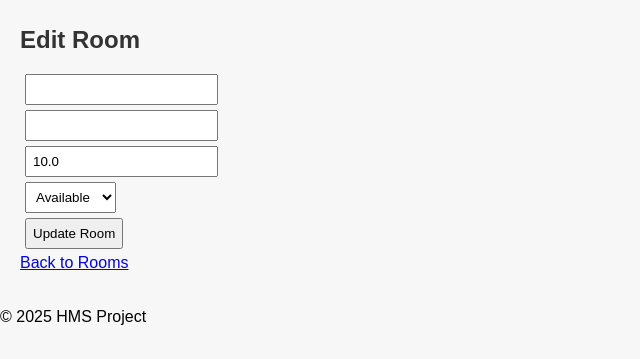
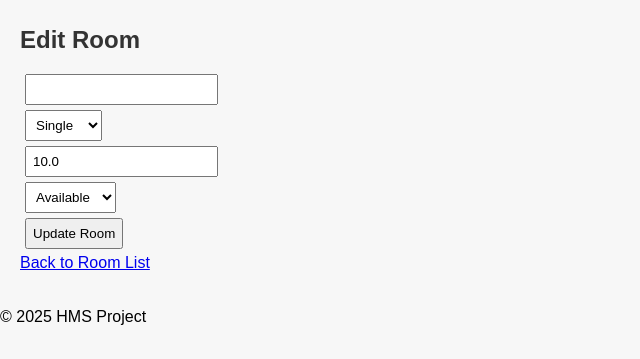
Before and after one commit to AshlyMaria98/hotel-management-system, a Flask app: page /rooms/edit/1 in a window 1280 px wide. Shown: the part 124-483 px from the top of the page, without its empty margins (0-640 px from the left). Run offline with Flask 3, Linux system fonts and the light colour scheme; tables that the repository leaves empty hold one stand-in row (values such as "Sample post").

Commit message:
Add rooms: create/view/edit/delete

```diff
--- a/templates/edit_room.html
+++ b/templates/edit_room.html
@@ -2,16 +2,26 @@
 {% block content %}
 <h2>Edit Room</h2>
 
-<form method="POST">
+<form method="POST" action="{{ url_for('edit_room', id=room.id) }}">
   <input type="text" name="room_number" value="{{ room.room_number }}" required>
-  <input type="text" name="room_type" value="{{ room.room_type }}" required>
+
+  <!-- Room Type Dropdown with selected option -->
+  <select name="room_type" required>
+    <option value="Single" {{ 'selected' if room.room_type == 'Single' else '' }}>Single</option>
+    <option value="Double" {{ 'selected' if room.room_type == 'Double' else '' }}>Double</option>
+    <option value="Suite" {{ 'selected' if room.room_type == 'Suite' else '' }}>Suite</option>
+    <option value="Deluxe" {{ 'selected' if room.room_type == 'Deluxe' else '' }}>Deluxe</option>
+  </select>
+
   <input type="number" name="price" value="{{ room.price }}" step="0.01" required>
-  <select name="status">
-    <option value="available" {% if room.status == 'available' %}selected{% endif %}>Available</option>
-    <option value="occupied" {% if room.status == 'occupied' %}selected{% endif %}>Occupied</option>
+
+  <select name="status" required>
+    <option value="available" {{ 'selected' if room.status == 'available' else '' }}>Available</option>
+    <option value="occupied" {{ 'selected' if room.status == 'occupied' else '' }}>Occupied</option>
   </select>
+
   <button type="submit">Update Room</button>
 </form>
 
-<a href="{{ url_for('rooms') }}">Back to Rooms</a>
+<a href="{{ url_for('list_rooms') }}">Back to Room List</a>
 {% endblock %}
```
Also changed, not shown: templates/rooms.html (+13 -2 lines).
